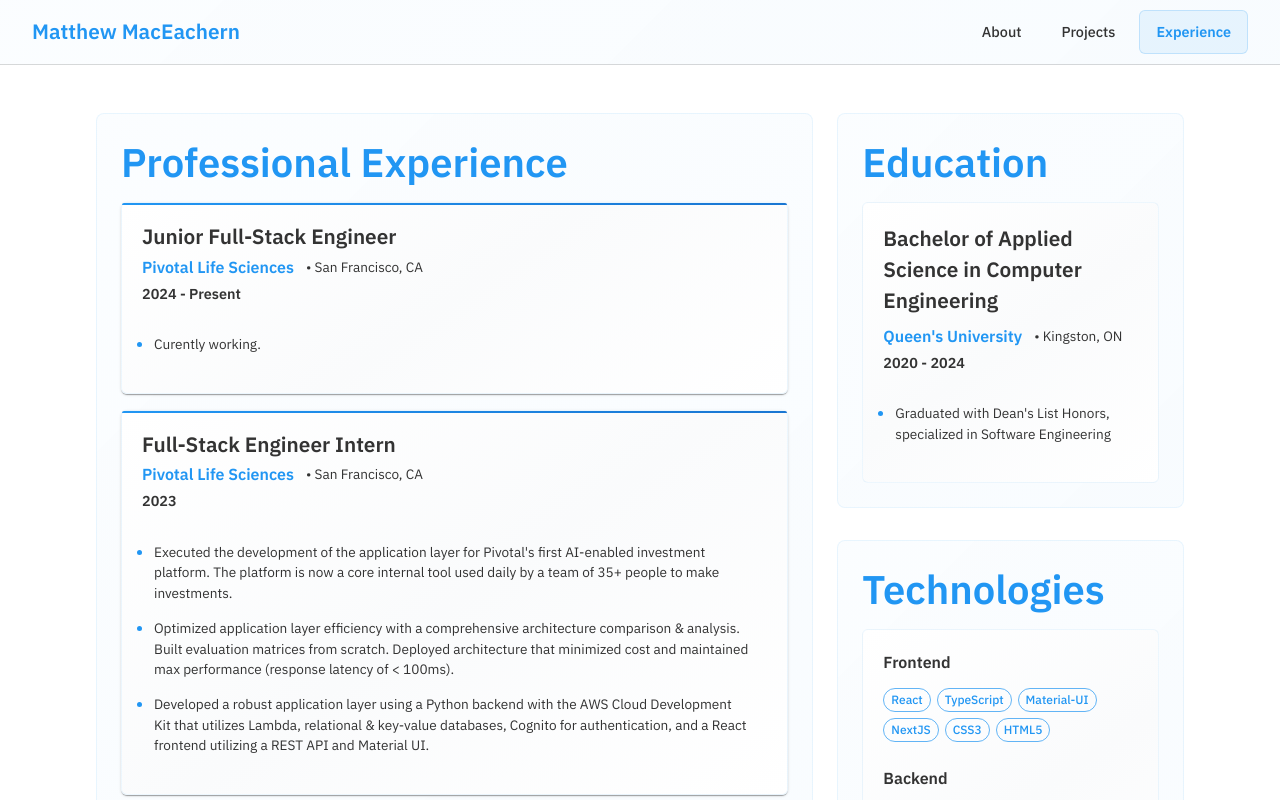
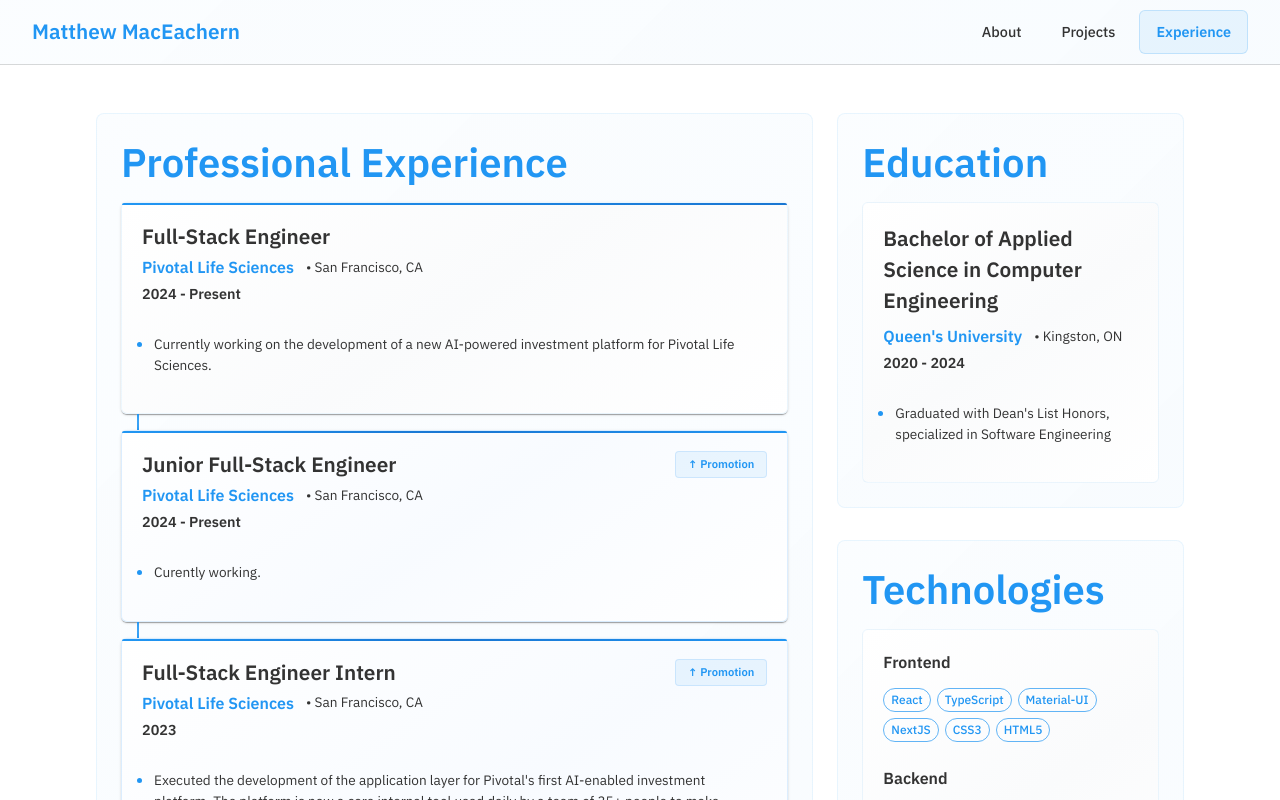
Before and after one commit to mattmac02/Personal_Website, a React (Vite) app: page /experience in a window 1280 px wide. Shown: the top 800 px of the page. Built offline with nearby package versions, Linux system fonts and the light colour scheme.

Commit message:
Touch ups

```diff
--- a/src/pages/Experience.tsx
+++ b/src/pages/Experience.tsx
@@ -38,6 +38,16 @@ interface Technologies {
 }
 
 const fetchExperienceData = () => new Promise(resolve => setTimeout(() => resolve([
+  {
+    year: '2024 - Present',
+    title: 'Full-Stack Engineer',
+    location: 'San Francisco, CA',
+    company: 'Pivotal Life Sciences',
+    website: 'https://pivotallifesciences.com',
+    description: [
+      'Currently working on the development of a new AI-powered investment platform for Pivotal Life Sciences.',
+    ],
+  },
   {
     year: '2024 - Present',
     title: 'Junior Full-Stack Engineer',
@@ -250,9 +260,39 @@ const Experience = () => {
             {experiences === null ? (
               <>{loadingSkeleton}</>
             ) : (
-              experiences.map((exp, index) => (
+              experiences.map((exp, index) => {
+                const isSameCompany = index > 0 && experiences[index - 1].company === exp.company;
+                const isLastInCompany = index === experiences.length - 1 || experiences[index + 1].company !== exp.company;
+
+                return (
+                  <Box key={index} sx={{ position: 'relative' }}>
+                    {/* Connecting line for same company progression */}
+                    {isSameCompany && (
+                      <Box sx={{
+                        position: 'absolute',
+                        left: 16,
+                        top: -16,
+                        width: 2,
+                        height: 16,
+                        background: 'linear-gradient(180deg, #2196f3 0%, rgba(33, 150, 243, 0.3) 100%)',
+                        zIndex: 1
+                      }} />
+                    )}
+
+                    {/* Continuation line for ongoing progression */}
+                    {!isLastInCompany && exp.company === experiences[index + 1].company && (
+                      <Box sx={{
+                        position: 'absolute',
+                        left: 16,
+                        bottom: -16,
+                        width: 2,
+                        height: 16,
+                        background: 'linear-gradient(180deg, rgba(33, 150, 243, 0.3) 0%, #2196f3 100%)',
+                        zIndex: 1
+                      }} />
+                    )}
+
                     <Card
-                  key={index}
                       sx={{
                         transition: 'all 0.3s ease',
                         cursor: 'pointer',
@@ -262,8 +302,10 @@ const Experience = () => {
                           borderColor: 'primary.main'
                         },
                         border: '1px solid',
-                    borderColor: 'rgba(33, 150, 243, 0.08)',
-                    background: 'linear-gradient(145deg, #ffffff 0%, #fafbfc 50%, #ffffff 100%)',
+                        borderColor: isSameCompany ? 'rgba(33, 150, 243, 0.15)' : 'rgba(33, 150, 243, 0.08)',
+                        background: isSameCompany
+                          ? 'linear-gradient(145deg, #ffffff 0%, #f8fbff 50%, #ffffff 100%)'
+                          : 'linear-gradient(145deg, #ffffff 0%, #fafbfc 50%, #ffffff 100%)',
                         borderRadius: 1.5,
                         position: 'relative',
                         overflow: 'visible',
@@ -274,7 +316,9 @@ const Experience = () => {
                           left: 0,
                           right: 0,
                           height: '2px',
-                      background: 'linear-gradient(90deg, #2196f3 0%, #1976d2 100%)',
+                          background: isSameCompany
+                            ? 'linear-gradient(90deg, #2196f3 0%, #1976d2 50%, #2196f3 100%)'
+                            : 'linear-gradient(90deg, #2196f3 0%, #1976d2 100%)',
                           borderRadius: '6px 6px 0 0'
                         }
                       }}
@@ -343,6 +387,26 @@ const Experience = () => {
                               {exp.year}
                             </Typography>
                           </Box>
+
+                          {/* Career progression indicator */}
+                          {isSameCompany && (
+                            <Box sx={{
+                              display: 'flex',
+                              alignItems: 'center',
+                              gap: 0.5,
+                              px: 1.5,
+                              py: 0.5,
+                              backgroundColor: 'rgba(33, 150, 243, 0.08)',
+                              borderRadius: 1,
+                              border: '1px solid',
+                              borderColor: 'rgba(33, 150, 243, 0.15)',
+                              fontSize: '0.7rem',
+                              fontWeight: 600,
+                              color: 'primary.main'
+                            }}>
+                              ↑ Promotion
+                            </Box>
+                          )}
                         </Box>
 
                         {exp.description.length > 0 ? (
@@ -377,7 +441,9 @@ const Experience = () => {
                         )}
                       </CardContent>
                     </Card>
-              ))
+                  </Box>
+                );
+              })
             )}
           </Box>
         </Box>
```
Lines whose indentation alone changed are shown as unchanged.
